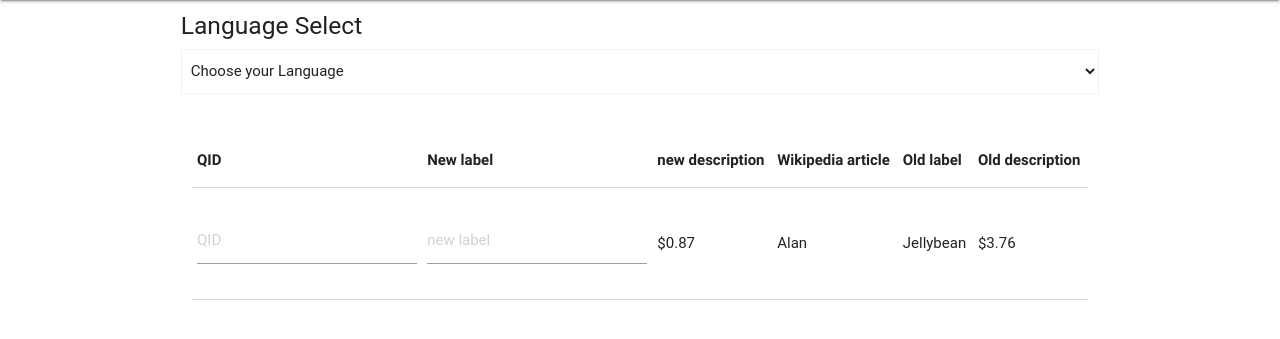
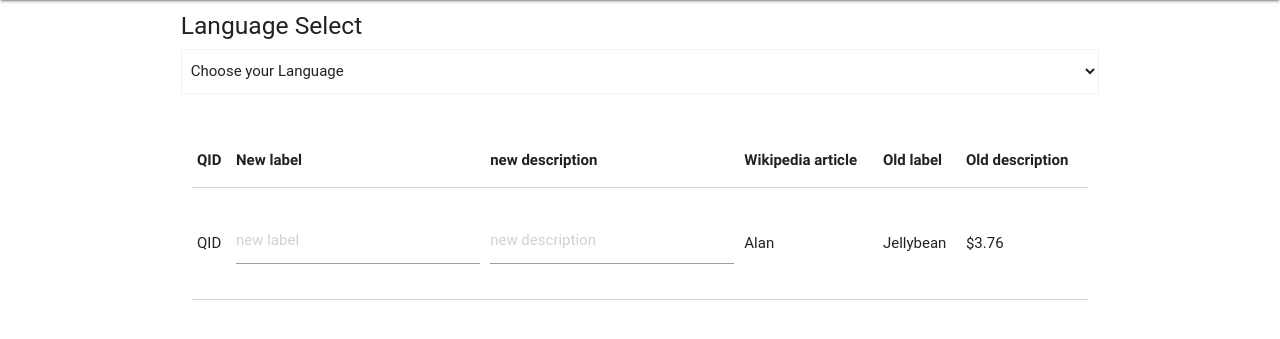
Before and after one commit to wikimedia/labs-tools-weapon-of-mass-description, a Flask app: page / in a window 1280 px wide. Shown: the part 64-403 px from the top of the page. Run offline with Flask 2, Linux system fonts and the light colour scheme; the visitor is signed in with stand-in values (Sample User, id 1); parts of the project's set-up code (start-up, migrations or seed data) failed here and were passed over; some web fonts are replaced.

Commit message:
sory im lua porgrammer

```diff
--- a/src/templates/tool.html
+++ b/src/templates/tool.html
@@ -31,16 +31,16 @@
 
         <tbody>
             <tr>
-                <td>
-                    <div class="input-field">
-                        <input placeholder="QID" id="QID" type="text">
-                    </div>
-                </td>
+                <td>QID</td>
                 <td>
                     <div class="input-field">
                         <input placeholder="new label" id="new_label" type="text">
                     </div>
-                <td>$0.87</td>
+                <td>
+                    <div class="input-field">
+                        <input placeholder="new description" id="desc" type="text">
+                    </div>
+                </td>
                 <td>Alan</td>
                 <td>Jellybean</td>
                 <td>$3.76</td>
```
